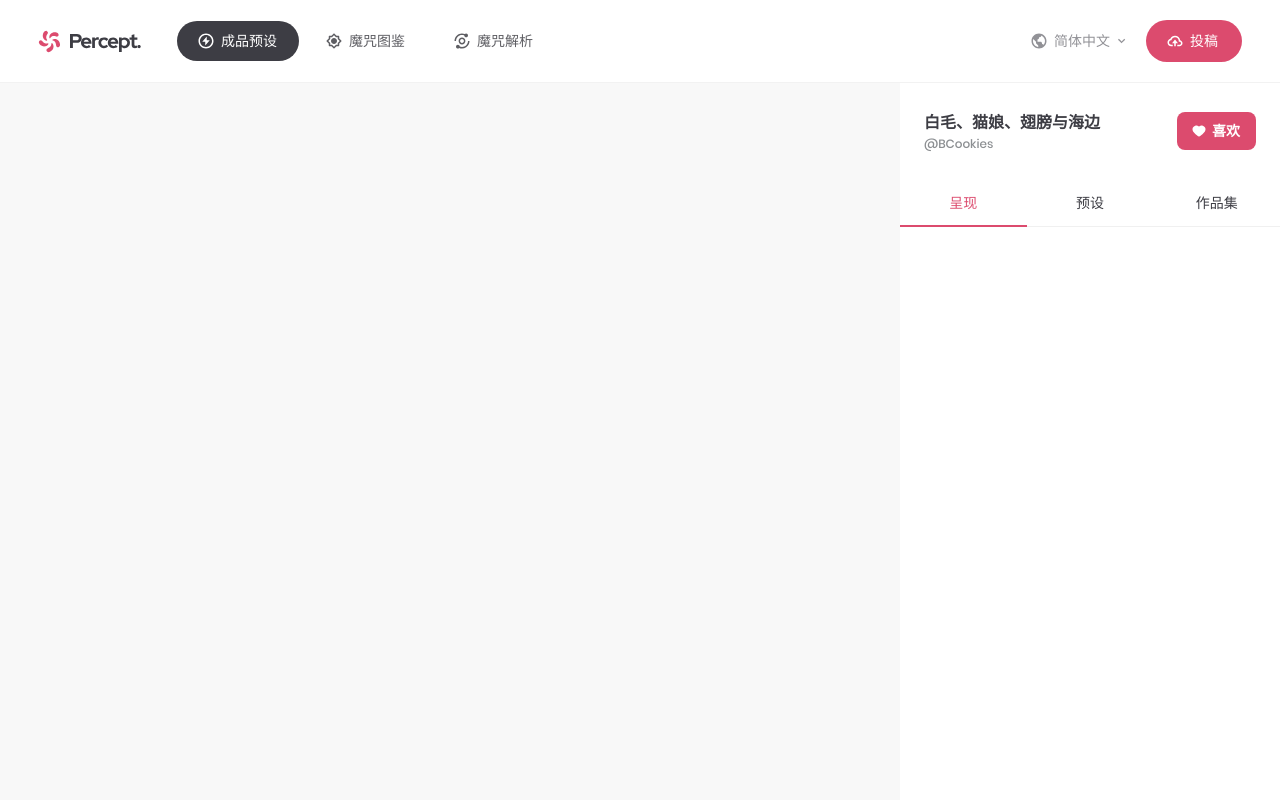
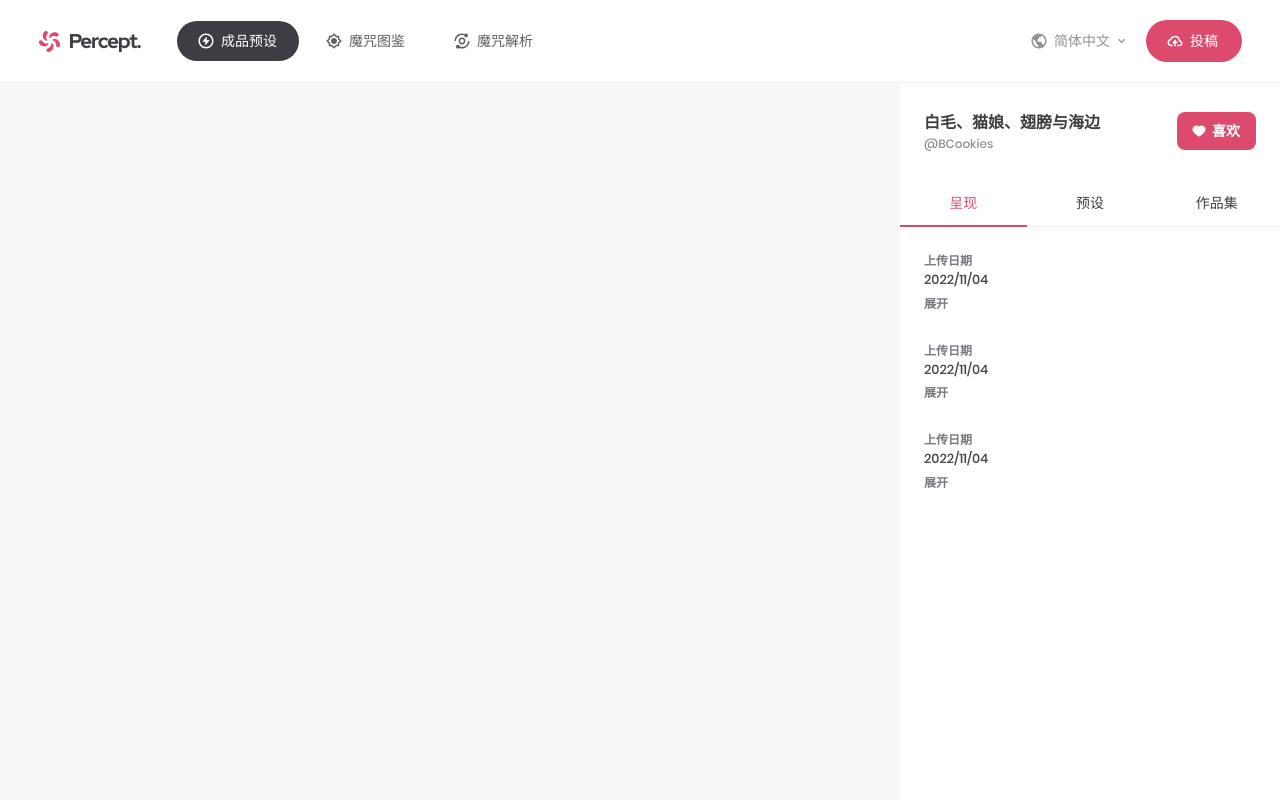
Before and after one commit to Coooookies/novelai-tagdictionary-webui, a Vue app: page /community/article in a window 1280 px wide. Shown: the top 800 px of the page. Built offline with nearby package versions, Linux system fonts and the light colour scheme.

Commit message:
add: information组件

```diff
--- /dev/null
+++ b/src/components/information/index.ts
@@ -0,0 +1 @@
+export { default as NInformation } from "./information.vue";
--- /dev/null
+++ b/src/components/information/information.vue
@@ -0,0 +1,41 @@
+<!--
+ * @Author: Coooookies admin@mitay.net
+ * @Date: 2022-11-06 17:09:42
+ * @LastEditors: Coooookies admin@mitay.net
+ * @LastEditTime: 2022-11-06 17:14:36
+ * @FilePath: \novelai-tagdictionary-webui\src\components\information\information.vue
+ * @Description:
+-->
+<script setup lang="ts"></script>
+
+<template>
+  <div class="n-information">
+    <p class="n-information__title">上传日期</p>
+    <p class="n-information__value">2022/11/04</p>
+    <span class="n-information__fold">展开</span>
+  </div>
+</template>
+
+<style lang="scss" scoped>
+.n-information {
+  margin-bottom: 26px;
+
+  &:last-child {
+    margin-bottom: 0;
+  }
+
+  & &__title,
+  & &__fold {
+    font-weight: 600;
+    font-size: 12px;
+    color: #797980;
+  }
+
+  & &__value {
+    font-weight: 500;
+    font-size: 13px;
+    line-height: 150%;
+    color: #444444;
+  }
+}
+</style>
--- a/src/router/routes/community/article.vue
+++ b/src/router/routes/community/article.vue
@@ -2,7 +2,7 @@
  * @Author: Coooookies admin@mitay.net
  * @Date: 2022-11-01 20:22:52
  * @LastEditors: Coooookies admin@mitay.net
- * @LastEditTime: 2022-11-05 19:23:06
+ * @LastEditTime: 2022-11-06 17:14:38
  * @FilePath: \novelai-tagdictionary-webui\src\router\routes\community\article.vue
  * @Description:
 -->
@@ -12,6 +12,7 @@ import type { iNavigatorItem } from "@/components/navigator";
 import { useRoute } from "vue-router";
 import { NButton } from "@/components/button";
 import { NNavigator } from "@/components/navigator";
+import { NInformation } from "@/components/information";
 import { ref } from "vue";
 
 const navItems: iNavigatorItem[] = [
@@ -47,9 +48,22 @@ const route = useRoute();
         </div>
       </div>
       <n-navigator :items="navItems" v-model:current-key="navCurrentKey" />
-      <div class="app-article__bar__container">
-
+      <div
+        class="app-article__bar__container"
+        v-if="navCurrentKey === navItems[0].key"
+      >
+        <n-information />
+        <n-information />
+        <n-information />
       </div>
+      <div
+        class="app-article__bar__container"
+        v-if="navCurrentKey === navItems[1].key"
+      ></div>
+      <div
+        class="app-article__bar__container"
+        v-if="navCurrentKey === navItems[2].key"
+      ></div>
     </div>
   </div>
 </template>
```
